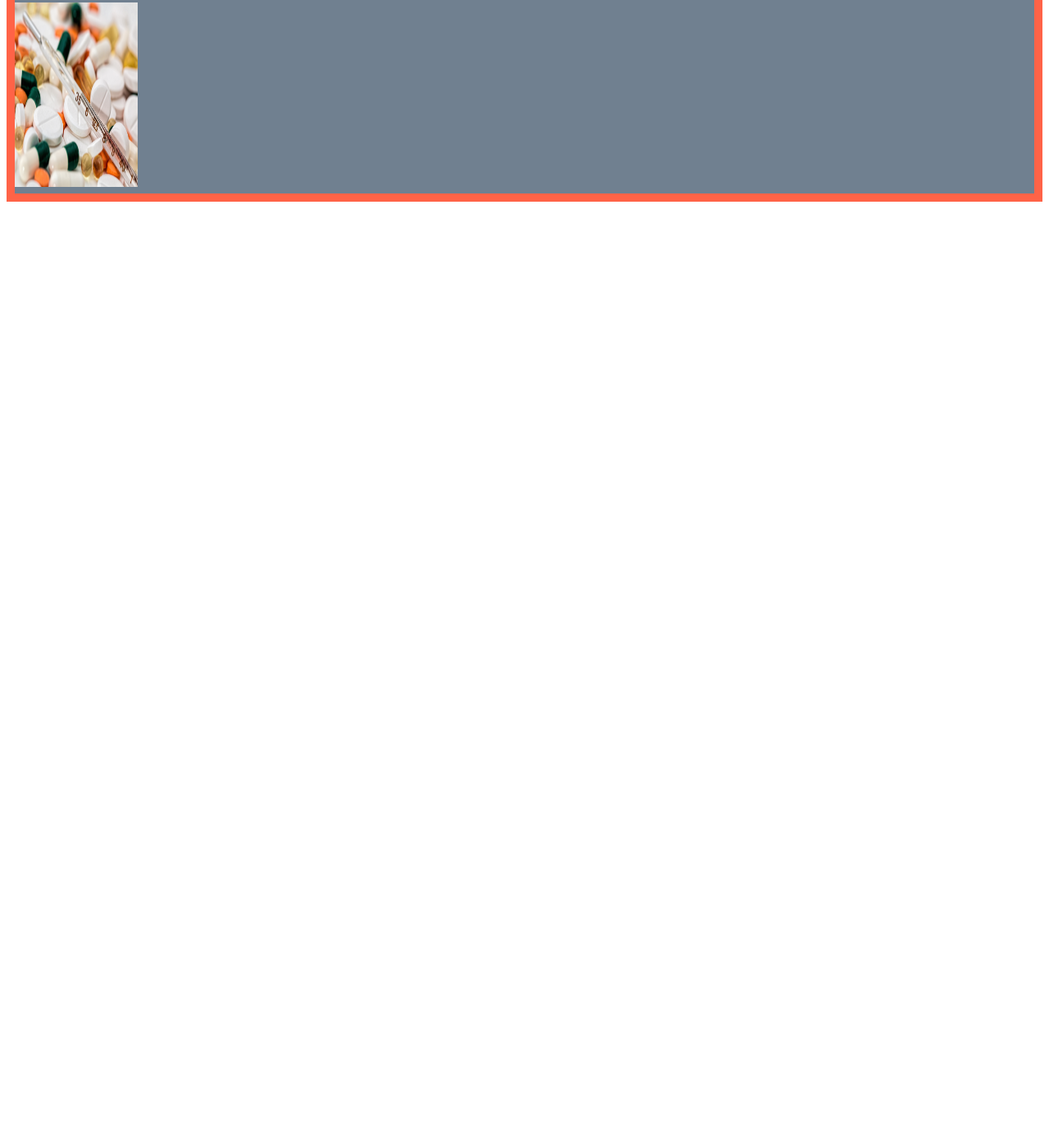
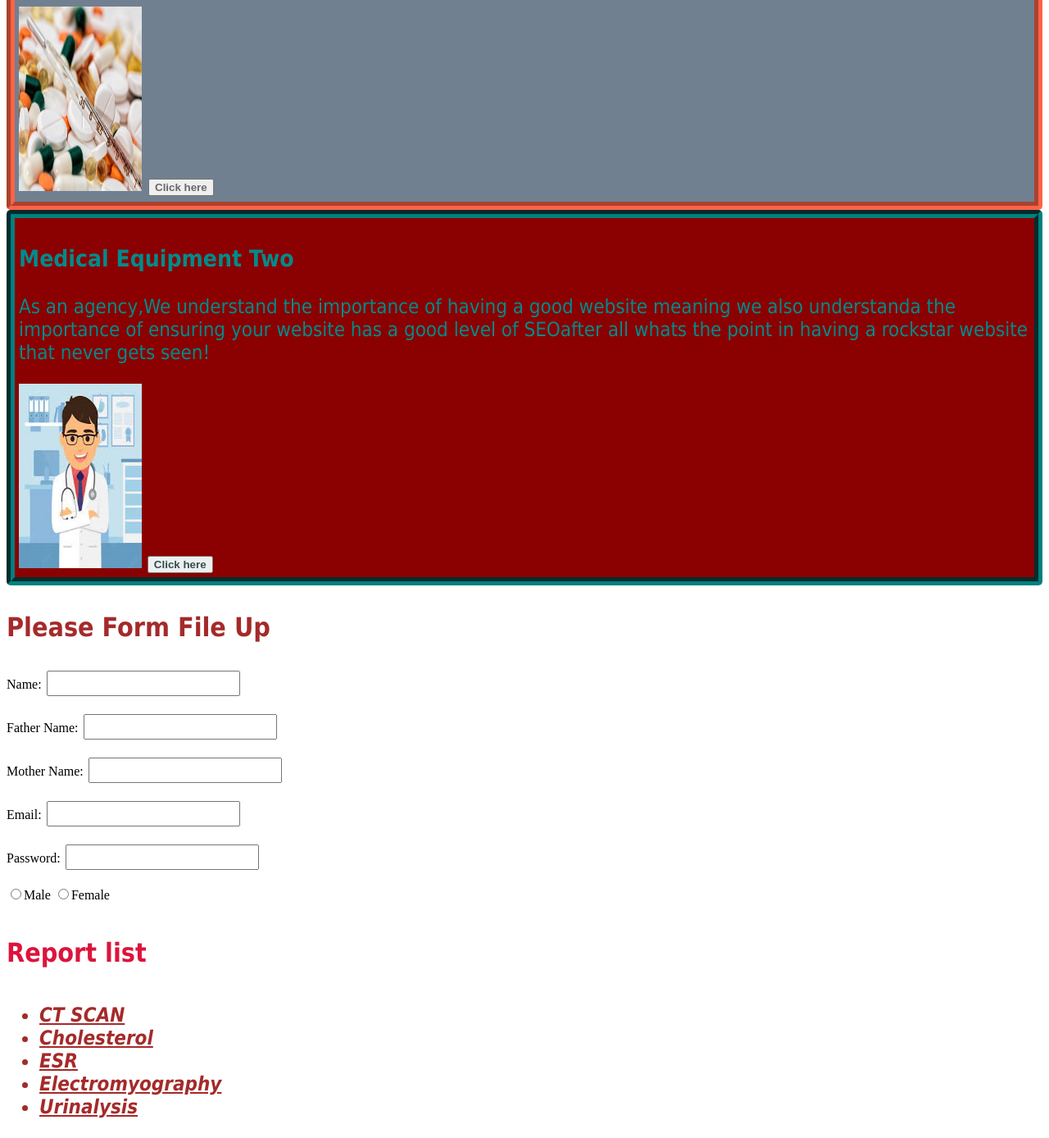
Before and after one commit to Indro12345/my-first-website-repo, a plain HTML site: page index.html in a window 1280 px wide. Shown: the part 434-1822 px from the top of the page at 82% size. Before the commit the page ends 800 px from the top, so only its background shows below. Drawn offline with Linux system fonts and the light colour scheme.

Commit message:
first commit

```diff
--- a/index.html
+++ b/index.html
@@ -15,7 +15,38 @@
     <p>As an agency,We understand the importance of having a good website meaning we also understanda the importance of ensuring your website has a good level of <span>SEO</span>after all whats the point in having a rockstar website that never gets seen!</p>
     <h3 id="medical">Medical Equipment</h3>
     <img src="images/photos.jpg" alt="" id="image">
+    <a href="https://youtube.com" target="_blank" title="move to youtube.com"><button id="here">Click here</button></a>
     </div>
+    <div class="two">
+        <h3>Medical Equipment Two</h3>
+        <p>As an agency,We understand the importance of having a good website meaning we also understanda the importance of ensuring your website has a good level of <span>SEO</span>after all whats the point in having a rockstar website that never gets seen!</p>
+        <img src="images/download.jpg" alt="" id="down">
+        <a href="https://facebook.com" target="_blank" title="this is link will move to facebook.com"><button id="click">Click here</button></a>
+
+    </div>
+    <h3 id="form"><strong>Please Form File Up</strong></h3>
+    <form action="#">
+        <label for="indro">Name:</label>
+        <input type="text" id="indro"><br><br>
+        <label for="sarkar">Father Name:</label>
+        <input type="text" id="sarkar"><br><br>
+        <label for="tume">Mother Name:</label>
+        <input type="text" id="tume"><br><br>
+        <label for="ame">Email:</label>
+        <input type="email" id="ame"><br><br>
+        <label for="sir">Password:</label>
+        <input type="password" id="sir"><br><br>
+        <label><input type="radio" name="gender">Male</label>
+        <label><input type="radio" name="gender">Female</label>
+    </form>
+    <h4>Report list</h4>
+    <ul id="ct">
+        <li>CT SCAN</li>
+        <li>Cholesterol</li>
+        <li>ESR</li>
+        <li>Electromyography</li>
+        <li>Urinalysis</li>
+    </ul>
 
 </body>
 </html>
--- a/styles/style.css
+++ b/styles/style.css
@@ -10,6 +10,9 @@ h2{
     font-weight: bolder;
     background-color: slategray;
     border: 10px solid tomato;
+    border-radius: 5px;
+    border-style: groove;
+    padding: 5px;
 }
 #button{
     text-align: center;
@@ -26,3 +29,78 @@ h2{
     width: 150px;
     margin-top: 10px;
 }
+.two{
+    background-color: darkred;
+    color: darkcyan;
+    font-size: 24px;
+    font-family: tahoma;
+    border: 10px solid teal;
+    border-radius: 5px;
+    border-style: groove;
+    padding: 5px;
+}
+#down{
+    height: 225px;
+    width: 150px;
+}
+#click{
+    font-weight: bolder;
+    color:darkslategray
+}
+#here{
+    font-weight: bolder;
+    color:dimgrey;
+}
+#form{
+    color:brown;
+    font-size: 32px;
+    font-family: tahoma;
+    font-weight: bolder;
+}
+input[type=text]{
+    width: auto;
+    padding: 3px;
+    margin: 2px;
+    color:green;
+    text-decoration: underline;
+    font-size: 18px;
+    font-family: tahoma;
+    font-weight: 600;
+
+}
+input[type=password]{
+    width: auto;
+    padding: 3px;
+    margin: 2px;
+    color:green;
+    text-decoration: underline;
+    font-size: 18px;
+    font-family: tahoma;
+    font-weight: 600;
+
+}
+input[type=email]{
+    width: auto;
+    padding: 3px;
+    margin: 2px;
+    color:green;
+    text-decoration: underline;
+    font-size: 18px;
+    font-family: tahoma;
+    font-weight: 600;
+
+}
+h4{
+    color:crimson;
+    font-size: 32px;
+    font-family: tahoma;
+    font-weight: 800;
+}
+#ct{
+    color:brown;
+    text-decoration: underline;
+    font-size: 24px;
+    font-family: tahoma;
+    font-weight: bolder;
+    font-style: italic;
+}
```
